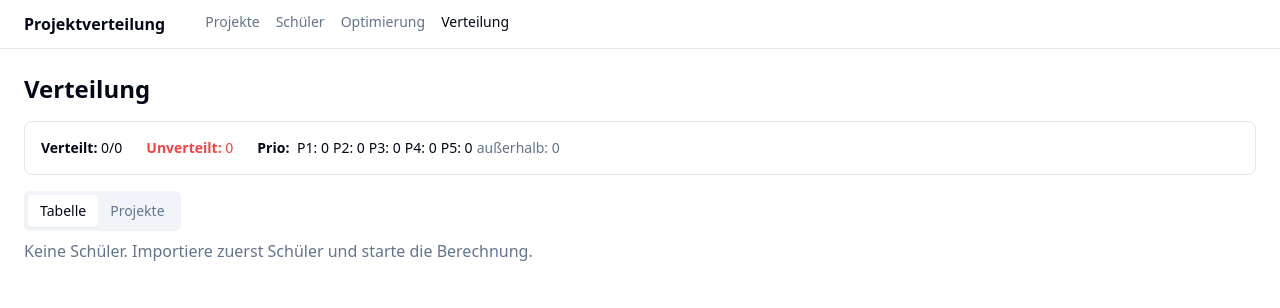
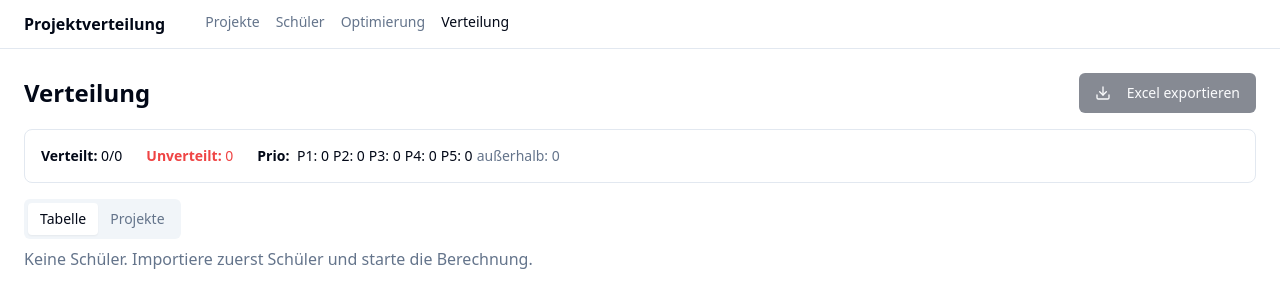
Before and after one commit to smart-byte/wunschplatz, a React (Vite) app: page /distribution in a window 1280 px wide. Shown: the top 308 px of the page. Built offline with nearby package versions, Linux system fonts and the light colour scheme.

Commit message:
feat(distribution): add Excel export and stale-data banner

```diff
--- /dev/null
+++ b/src/excel/exportDistribution.ts
@@ -0,0 +1,53 @@
+import { utils } from 'xlsx';
+import type { WorkBook } from 'xlsx';
+import type { Project, Student, Assignment } from '@/types';
+
+export function buildExportWorkbook(
+  students: Student[],
+  projects: Project[],
+  assignments: Assignment[],
+): WorkBook {
+  const aMap = new Map(assignments.map((a) => [a.studentId, a]));
+  const pMap = new Map(projects.map((p) => [p.id, p]));
+
+  const verteilungRows = students.map((s) => {
+    const a = aMap.get(s.id);
+    const project = a?.projectId ? pMap.get(a.projectId) : null;
+    return {
+      Vorname: s.firstName,
+      Nachname: s.lastName,
+      Klasse: s.className,
+      Jahrgang: s.grade,
+      'Zugewiesenes Projekt': project?.name ?? '—',
+      'Erfüllte Prio': a?.priorityRank ?? (a?.projectId ? 'außerhalb' : '—'),
+      Manuell: a?.manuallyEdited ? 'ja' : '',
+    };
+  });
+
+  const projekteRows = projects.flatMap((p) => {
+    const assigned = students.filter((s) => aMap.get(s.id)?.projectId === p.id);
+    if (assigned.length === 0) {
+      return [{
+        Projekt: p.name,
+        Jahrgänge: p.grades.join(', '),
+        Belegung: 0,
+        'Max': p.maxCapacity,
+        Soll: p.targetCapacity,
+        Teilnehmer: '',
+      }];
+    }
+    return assigned.map((s, i) => ({
+      Projekt: i === 0 ? p.name : '',
+      Jahrgänge: i === 0 ? p.grades.join(', ') : '',
+      Belegung: i === 0 ? assigned.length : '',
+      'Max': i === 0 ? p.maxCapacity : '',
+      Soll: i === 0 ? p.targetCapacity : '',
+      Teilnehmer: `${s.lastName}, ${s.firstName} (${s.className})`,
+    }));
+  });
+
+  const wb = utils.book_new();
+  utils.book_append_sheet(wb, utils.json_to_sheet(verteilungRows), 'Verteilung');
+  utils.book_append_sheet(wb, utils.json_to_sheet(projekteRows), 'Projekte');
+  return wb;
+}
--- /dev/null
+++ b/src/hooks/useStaleAssignments.ts
@@ -0,0 +1,29 @@
+import { useAssignmentsStore } from '@/store/useAssignmentsStore';
+import { useStudentsStore } from '@/store/useStudentsStore';
+import { useProjectsStore } from '@/store/useProjectsStore';
+
+export function useStaleAssignments(): { stale: boolean; reason: string | null } {
+  const lastRun = useAssignmentsStore((s) => s.lastRun);
+  const assignments = useAssignmentsStore((s) => s.assignments);
+  const students = useStudentsStore((s) => s.students);
+  const projects = useProjectsStore((s) => s.projects);
+
+  if (!lastRun || assignments.length === 0) return { stale: false, reason: null };
+
+  const studentIds = new Set(students.map((s) => s.id));
+  const projectIds = new Set(projects.map((p) => p.id));
+  const assignedStudents = new Set(assignments.map((a) => a.studentId));
+
+  for (const id of assignedStudents) if (!studentIds.has(id)) {
+    return { stale: true, reason: 'Schüler-Liste geändert' };
+  }
+  for (const a of assignments) {
+    if (a.projectId && !projectIds.has(a.projectId)) {
+      return { stale: true, reason: 'Projekt gelöscht' };
+    }
+  }
+  if (students.length > assignedStudents.size) {
+    return { stale: true, reason: 'Neue Schüler importiert' };
+  }
+  return { stale: false, reason: null };
+}
--- a/src/pages/DistributionPage.tsx
+++ b/src/pages/DistributionPage.tsx
@@ -1,24 +1,54 @@
+import { writeFile } from 'xlsx';
+import { useNavigate } from 'react-router-dom';
 import { Tabs, TabsContent, TabsList, TabsTrigger } from '@/components/ui/tabs';
+import { Button } from '@/components/ui/button';
 import { TableView } from '@/components/distribution/TableView';
 import { BoardView } from '@/components/distribution/BoardView';
 import { StatsPanel } from '@/components/distribution/StatsPanel';
+import { buildExportWorkbook } from '@/excel/exportDistribution';
+import { useStudentsStore } from '@/store/useStudentsStore';
+import { useProjectsStore } from '@/store/useProjectsStore';
+import { useAssignmentsStore } from '@/store/useAssignmentsStore';
+import { useStaleAssignments } from '@/hooks/useStaleAssignments';
+import { Download } from 'lucide-react';
+import { toast } from 'sonner';
 
 export default function DistributionPage() {
+  const navigate = useNavigate();
+  const students = useStudentsStore((s) => s.students);
+  const projects = useProjectsStore((s) => s.projects);
+  const assignments = useAssignmentsStore((s) => s.assignments);
+  const { stale, reason } = useStaleAssignments();
+
+  function handleExport() {
+    const wb = buildExportWorkbook(students, projects, assignments);
+    const date = new Date().toISOString().slice(0, 10);
+    writeFile(wb, `projektverteilung-${date}.xlsx`);
+    toast.success('Excel-Export gestartet');
+  }
+
   return (
     <div className="max-w-7xl mx-auto space-y-4">
-      <h1 className="text-2xl font-bold">Verteilung</h1>
+      <div className="flex items-center justify-between">
+        <h1 className="text-2xl font-bold">Verteilung</h1>
+        <Button onClick={handleExport} disabled={assignments.length === 0}>
+          <Download className="size-4 mr-2" />Excel exportieren
+        </Button>
+      </div>
+      {stale && (
+        <div className="border border-amber-400 bg-amber-50 text-amber-900 rounded-lg p-3 flex items-center justify-between">
+          <span className="text-sm">⚠ {reason} — Verteilung ist möglicherweise nicht mehr aktuell.</span>
+          <Button size="sm" variant="outline" onClick={() => navigate('/optimize')}>Neu berechnen</Button>
+        </div>
+      )}
       <StatsPanel />
       <Tabs defaultValue="table">
         <TabsList>
           <TabsTrigger value="table">Tabelle</TabsTrigger>
           <TabsTrigger value="board">Projekte</TabsTrigger>
         </TabsList>
-        <TabsContent value="table">
-          <TableView />
-        </TabsContent>
-        <TabsContent value="board">
-          <BoardView />
-        </TabsContent>
+        <TabsContent value="table"><TableView /></TabsContent>
+        <TabsContent value="board"><BoardView /></TabsContent>
       </Tabs>
     </div>
   );
```
Also changed, not shown: 1 other file (tests, documents, lock files or other folders).
